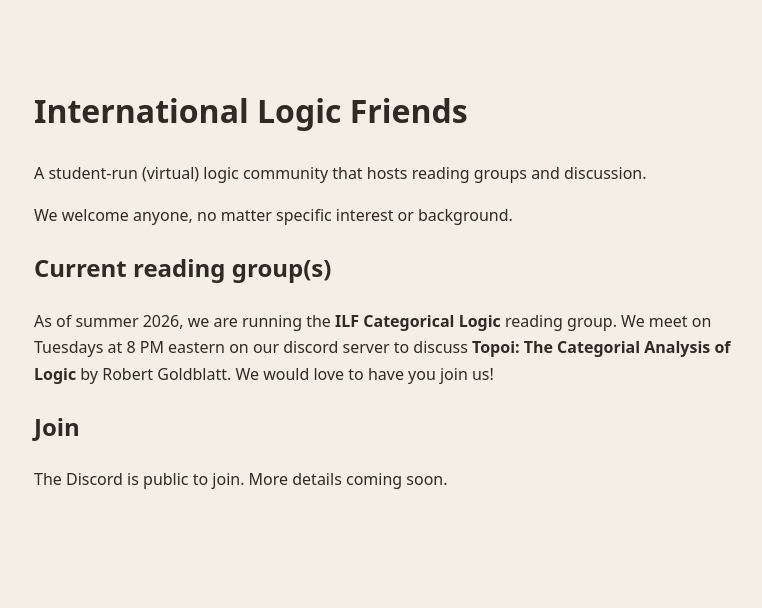
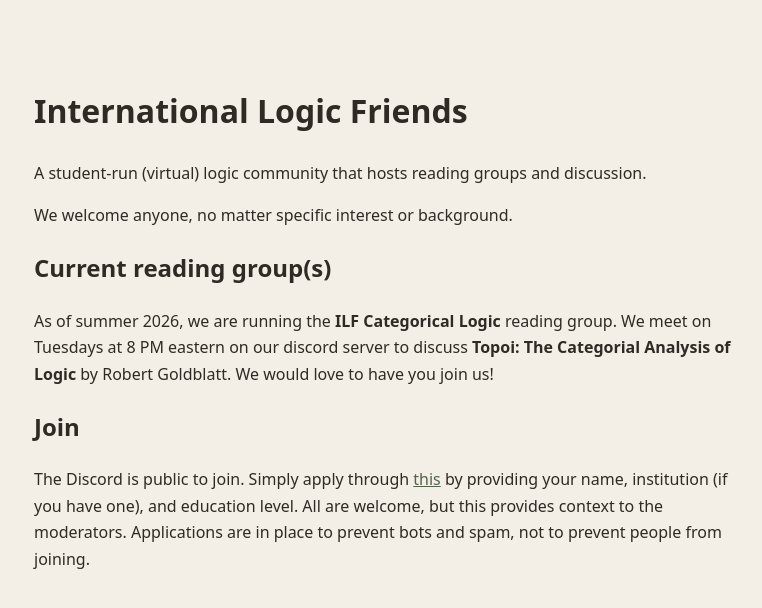
Before and after one commit to international-logic-friends/international-logic-friends.github.io, a Jekyll site: the page built from index.md, in a window 1280 px wide. Shown: the top 608 px of the page, without its empty margins (246-1008 px from the left). Built offline with Jekyll 4.4.1, drawn with Linux system fonts in a browser that asks for light colours.

Commit message:
temp join

```diff
--- a/index.md
+++ b/index.md
@@ -15,4 +15,4 @@ As of summer 2026, we are running the __ILF Categorical Logic__ reading group. W
 
 ## Join
 
-The Discord is public to join. More details coming soon.
+The Discord is public to join. Simply apply through [this](https://discord.gg/GqyMYurz3) by providing your name, institution (if you have one), and education level. All are welcome, but this provides context to the moderators. Applications are in place to prevent bots and spam, not to prevent people from joining.
```
